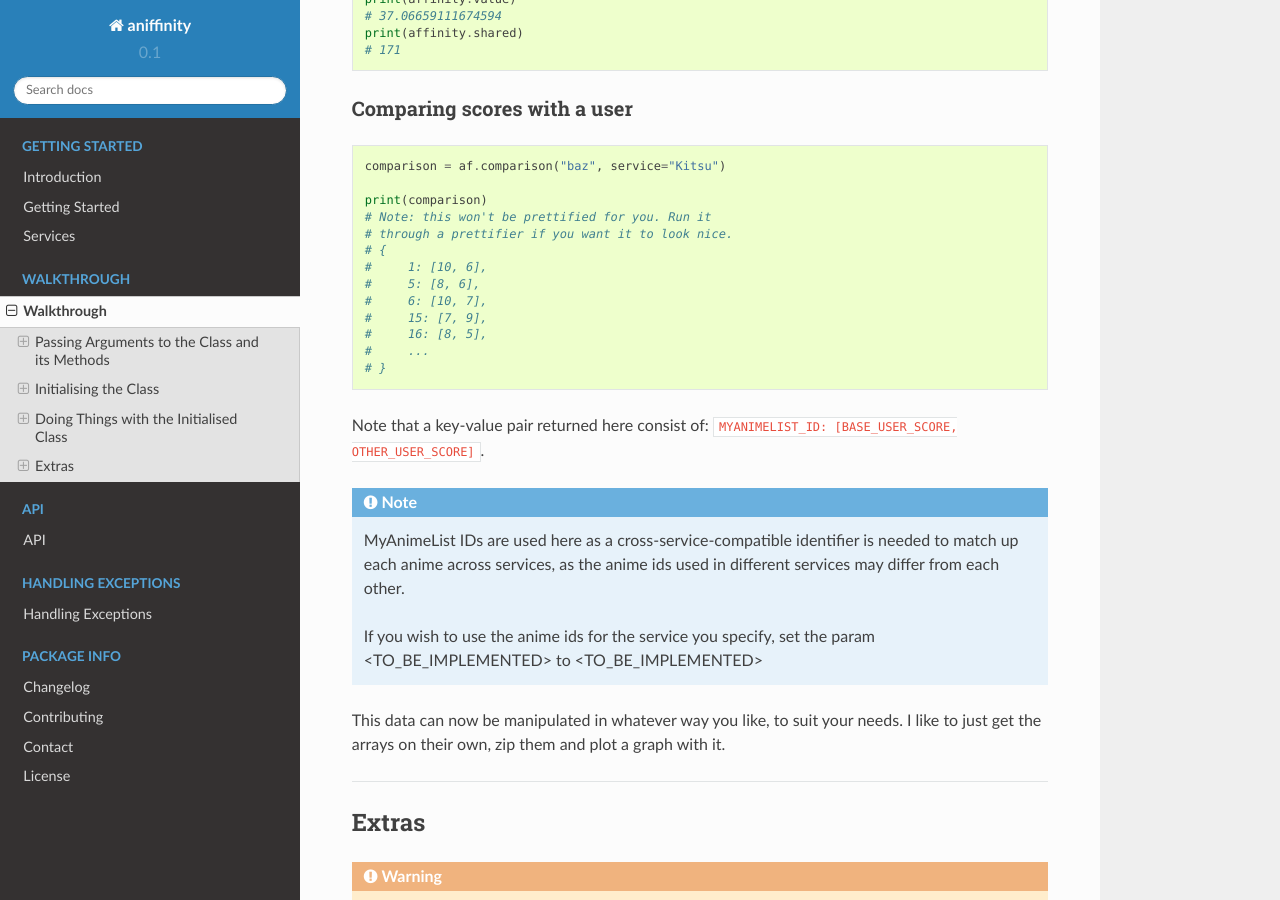
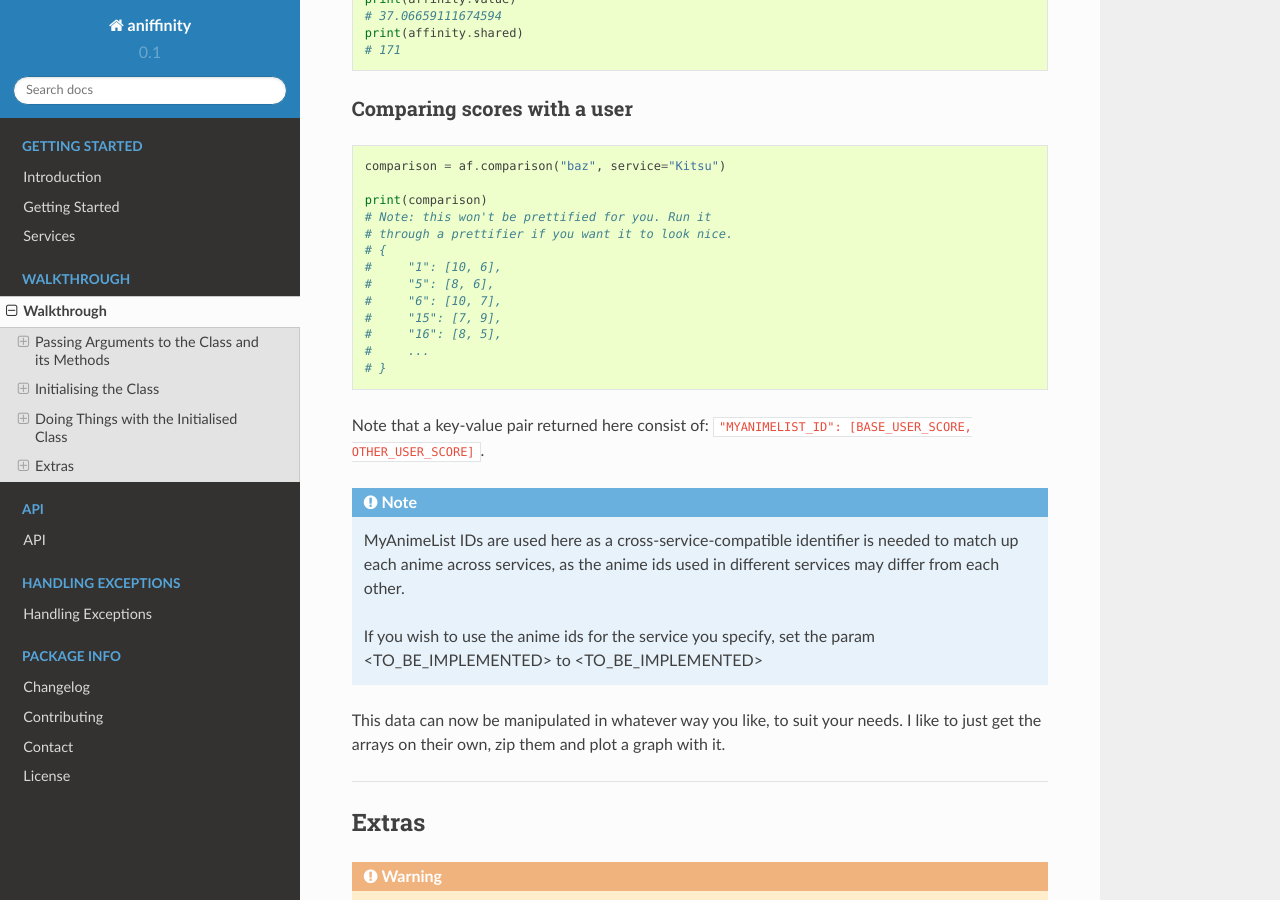
Before and after one commit to erkghlerngm44/aniffinity, a Sphinx documentation site: the page built from docs/walkthrough/index.rst, in a window 1280 px wide and 900 px high, scrolled down 3597 px. Built offline with Sphinx 7.4.7 and the Read the Docs theme 2.0.0, drawn with Linux system fonts in a browser that asks for light colours; some of the changed text lies outside the part shown.

```diff
--- a/docs/walkthrough/index.rst
+++ b/docs/walkthrough/index.rst
@@ -202,16 +202,16 @@ Comparing scores with a user
     # Note: this won't be prettified for you. Run it
     # through a prettifier if you want it to look nice.
     # {
-    #     1: [10, 6],
-    #     5: [8, 6],
-    #     6: [10, 7],
-    #     15: [7, 9],
-    #     16: [8, 5],
+    #     "1": [10, 6],
+    #     "5": [8, 6],
+    #     "6": [10, 7],
+    #     "15": [7, 9],
+    #     "16": [8, 5],
     #     ...
     # }
 
 Note that a key-value pair returned here consist of:
-``MYANIMELIST_ID: [BASE_USER_SCORE, OTHER_USER_SCORE]``.
+``"MYANIMELIST_ID": [BASE_USER_SCORE, OTHER_USER_SCORE]``.
 
 ..  note::
     MyAnimeList IDs are used here as a cross-service-compatible identifier
@@ -289,10 +289,10 @@ and you're only interested in getting a comparison of scores with another user.
     # Note: this won't be prettified for you. Run it
     # through a prettifier if you want it to look nice.
     # {
-    #     1: [10, 6],
-    #     5: [8, 6],
-    #     6: [10, 7],
-    #     15: [7, 9],
-    #     16: [8, 5],
+    #     "1": [10, 6],
+    #     "5": [8, 6],
+    #     "6": [10, 7],
+    #     "15": [7, 9],
+    #     "16": [8, 5],
     #     ...
     # }
```
Also changed, not shown: other parts of docs/walkthrough/index.rst (+1 -1 lines).
